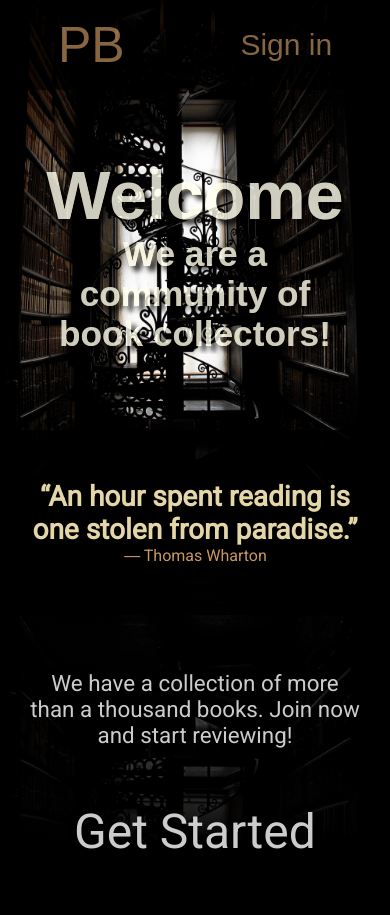
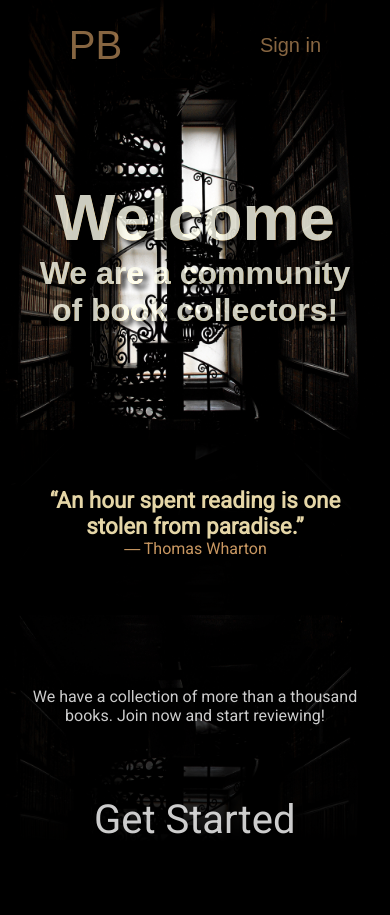
Before and after one commit to Aihab1/Peekaabook, a Flask app: page / in a window 390 px wide. Run offline with Flask 2, Linux system fonts and the light colour scheme; some web fonts are replaced.

Commit message:
Changed css a bit

```diff
--- a/static/styles/index.css
+++ b/static/styles/index.css
@@ -274,27 +274,33 @@ body {
 }
 
 @media only screen and (max-width: 450px) {
+  #navbar #logo {
+    font-size: 40px;
+  }
+  #navbar #login {
+    font-size: 20px;
+  }
   #intro h1 {
-    font-size: 4.25rem;
+    font-size: 4rem;
   }
   #intro h2 {
-    font-size: 2.2rem;
+    font-size: 2rem;
   }
   #get-started {
     height: 300px;
   }
   #get-started a {
-    font-size: 3rem;
+    font-size: 2.5rem;
   }
   #get-started p {
-    font-size: 1.4rem;
+    font-size: 1rem;
     width: 85%;
   }
   #quotes {
     height: 185px;
   }
   #quotes h2 {
-    font-size: 1.75rem;
+    font-size: 1.4rem;
   }
   #quotes p {
     font-size: 1rem;
--- a/static/styles/index.scss
+++ b/static/styles/index.scss
@@ -220,28 +220,36 @@ body {
   }
 }
 @media only screen and (max-width: 450px){
+  #navbar {
+    #logo {
+      font-size: 40px;
+    }
+    #login {
+      font-size: 20px;
+    }
+  }
   #intro {
     h1 {
-      font-size: 4.25rem;
+      font-size: 4rem;
     }
     h2 {
-      font-size: 2.2rem;
+      font-size: 2rem;
     }
   }
   #get-started {
     height: 300px;
     a {
-      font-size: 3rem;
+      font-size: 2.5rem;
     }
     p {
-      font-size: 1.4rem;
+      font-size: 1rem;
       width: 85%;
     }
   }
   #quotes {
     height: 185px;
     h2 {
-      font-size: 1.75rem;
+      font-size: 1.4rem;
     }
     p {
       font-size: 1rem;
```
Also changed, not shown: 1 other file.
